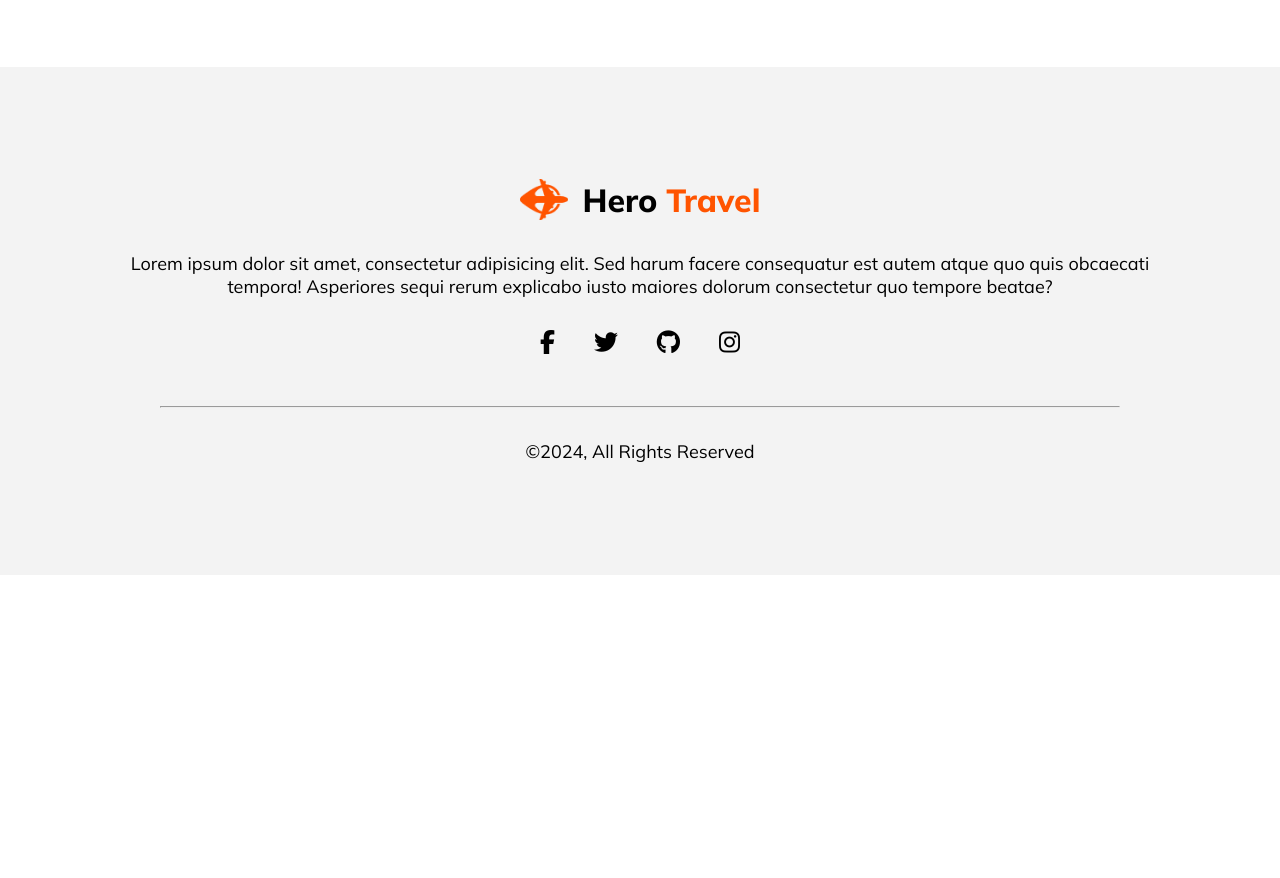
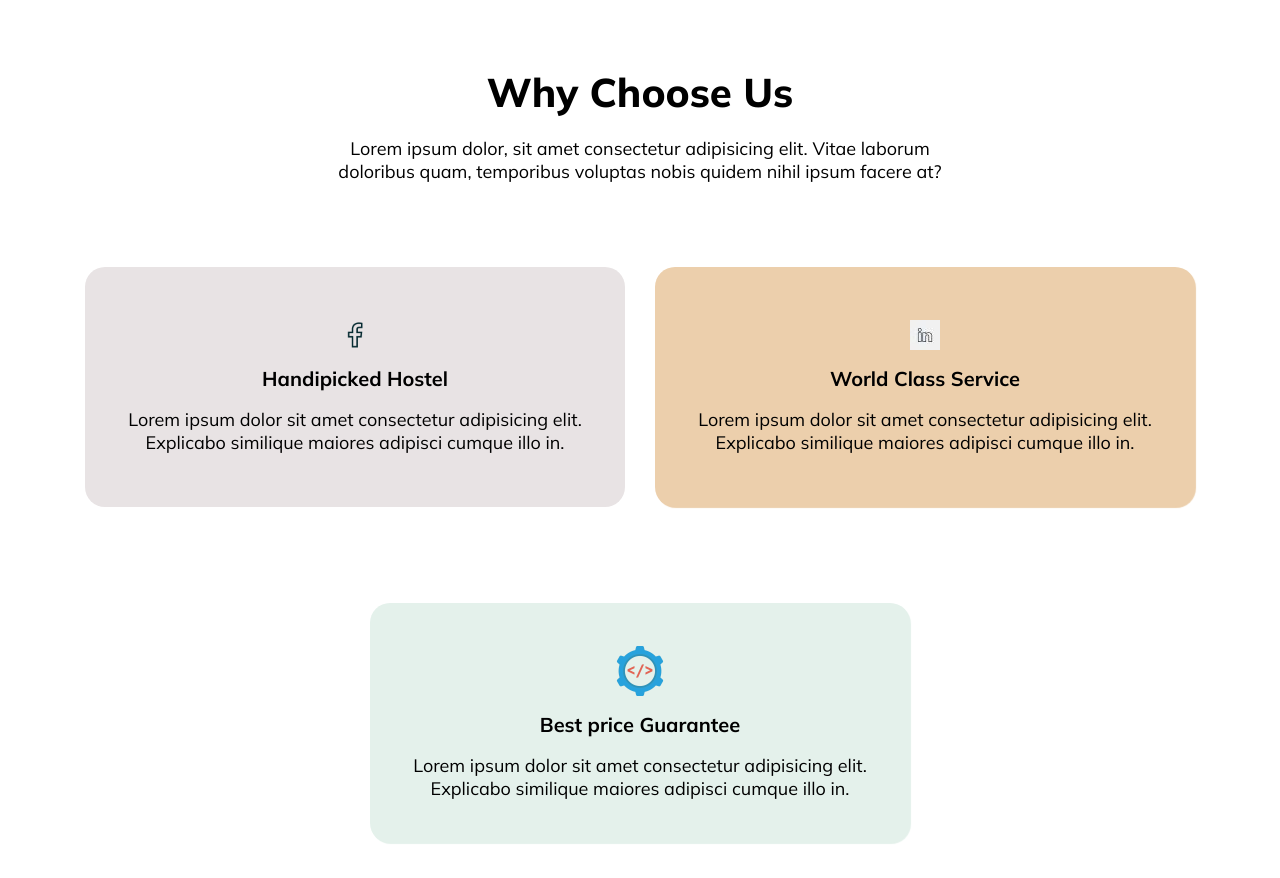
Before and after one commit to Faysal2123/Travel-website, a plain HTML site: page index.html in a window 1280 px wide. Shown: the part 2840-3718 px from the top of the page. Before the commit the page ends 3415 px from the top, so only its background shows below. Drawn offline with Linux system fonts and the light colour scheme.

Commit message:
service container

```diff
--- a/index.html
+++ b/index.html
@@ -112,6 +112,36 @@
             </div>
 
            </section>
+           <section class="container service-container">
+            <div class="service-info">
+                <h2>Why Choose Us</h2>
+                <p>Lorem ipsum dolor, sit amet consectetur adipisicing elit. Vitae laborum doloribus quam, temporibus voluptas nobis quidem nihil ipsum facere at?</p>
+            </div>
+            <div>
+            <div class="service-1">
+                <div class="service-card" id="colour-1">
+                    <img src="Images/facebook.png" alt="">
+                    <h4>Handipicked Hostel</h4>
+                    <p>Lorem ipsum dolor sit amet consectetur adipisicing elit. Explicabo similique maiores adipisci cumque illo in.</p>
+                </div>
+                <div class="service-card" id="colour-2">
+                    <img src="Images/linkedin30.jpg" alt="">
+                    <h4>World Class Service</h4>
+                    <p>Lorem ipsum dolor sit amet consectetur adipisicing elit. Explicabo similique maiores adipisci cumque illo in.</p>
+                </div>
+               </div>
+                <div class="service-2">
+                    <div class="service-card" id="colour-3">
+                        <img src="Images/web dev.png" alt="">
+                        <h4>Best price Guarantee</h4>
+                        <p>Lorem ipsum dolor sit amet consectetur adipisicing elit. Explicabo similique maiores adipisci cumque illo in.</p>
+                    </div>
+
+                </div>
+            </div>
+           </section>
+        </main>
+           <footer>
            <div class="footer-section">
             <div class="container">
                 <div class="logo">
@@ -132,9 +162,6 @@
             </div>
            </div>
 
-    </main>
-    <footer>
-
     </footer>
 </body>
 </html>
--- a/styles/styles.css
+++ b/styles/styles.css
@@ -212,6 +212,79 @@ select{
     font-weight: bold;
     transform: translate(-50%, 50%);
 }
+.service-container{
+    /* display: flex; */
+}
+.service-info{
+    display: flex;
+    flex-direction: column;
+    align-self: center;
+    margin: 1rem auto;
+}
+.service-info h2{
+    font-size: 40px;
+    font-weight: 800;
+    line-height: 50px;
+    text-align: center;
+}
+.service-info p{
+    text-align: center;
+    margin: 20px auto;
+    width: 60%;
+}
+
+.service-1{
+    width: 564px;
+    display: flex;
+    align-items: center;
+    justify-content: center;
+    display: grid;
+    grid-template-columns: 1fr 1fr;
+    margin: 2rem auto;
+    gap: 30px;
+}
+.service-card{
+
+    height: 200px;
+    width: 500px;
+    display: flex;
+    flex-direction: column;
+    text-align: left;
+    justify-content: center;
+    align-items: center;
+    line-height: 26px;
+    padding: 20px;
+    /* border: 1px solid red; */
+    margin: 2rem auto;
+    border-radius: 1.25rem;
+
+}
+#colour-1{
+    background-color: rgb(232, 227, 228);
+    box-shadow: 1px 1px 1px 0px red(232,227,228);
+}
+#colour-2{
+    background-color: rgb(236, 207, 172);
+    box-shadow: 1px 1px 1px 0px   rgb(236, 207, 172);
+}
+#colour-3{
+    background-color:rgb(228, 241, 235) ;
+    box-shadow: 1px 1px 1px 0px rgb(228, 241, 235) ;
+}
+.service-card h4{
+    margin: 1rem 0;
+    font-size: 1.25rem;
+    font-weight: 700;
+
+}
+.service-2{
+    display: flex;
+    flex-direction: column;
+    align-items: center;
+    text-align: center;
+    justify-content: center;
+    margin: 1rem auto;
+}
 .footer-section{
     background: rgba(19, 19, 24, 0.05);
     padding: 2rem 0;
```
Also changed, not shown: Images/facebook.png (added), Images/linkedin30.jpg (added), Images/web dev.png (added).
